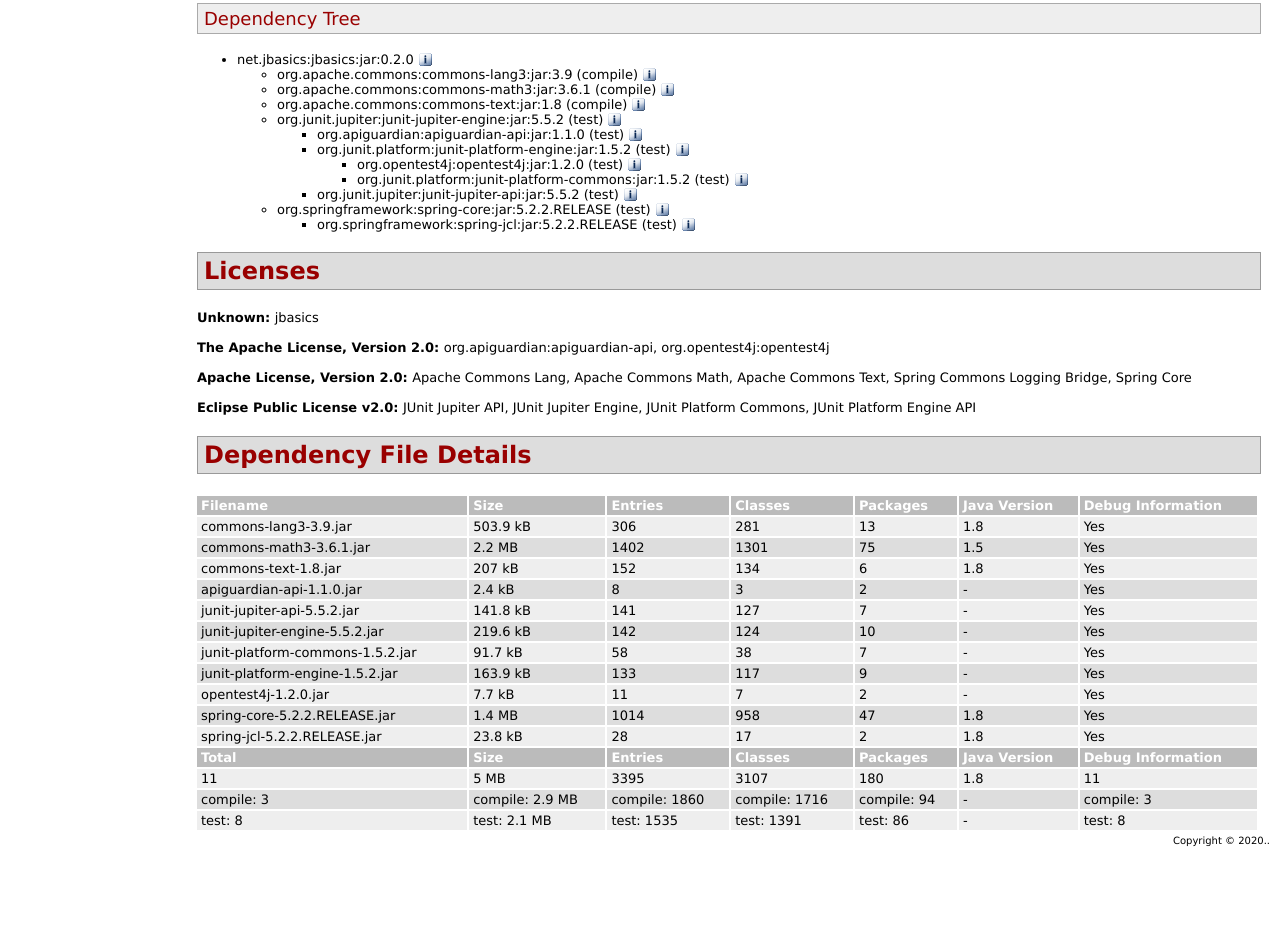
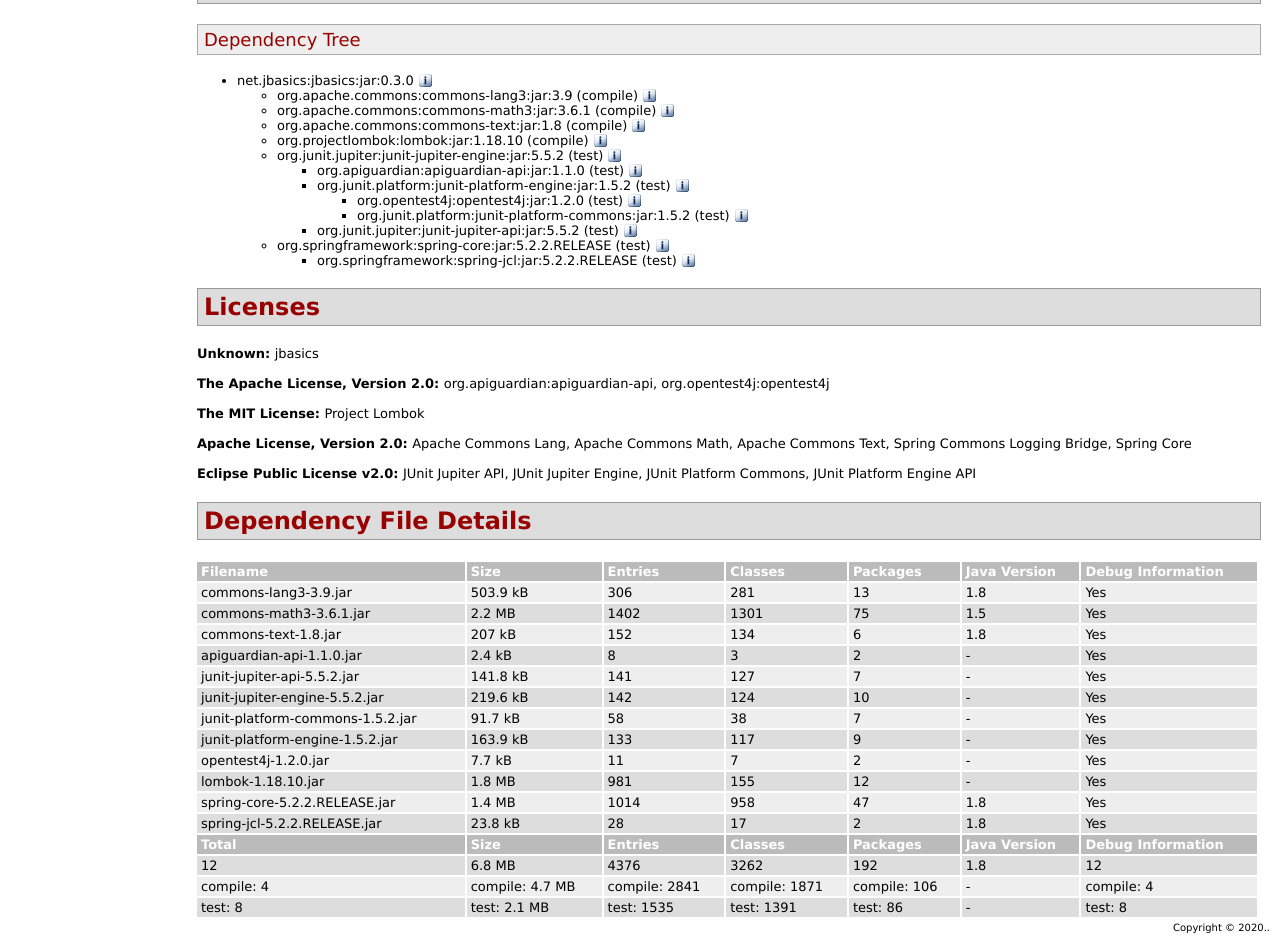
Before and after one commit to rob-stoecklein/rstoeck.github.io, a plain HTML site: page site/dependencies.html in a window 1280 px wide. Shown: the part 878-1824 px from the top of the page. Before the commit the page ends 1737 px from the top, so only its background shows below. Drawn offline with Linux system fonts and the light colour scheme.

Commit message:
Site v0.3.0

```diff
--- a/site/dependencies.html
+++ b/site/dependencies.html
@@ -1,6 +1,6 @@
 <!DOCTYPE html>
 <!--
- | Generated by Apache Maven Doxia Site Renderer 1.9.1 from org.apache.maven.plugins:maven-project-info-reports-plugin:3.0.0:dependencies at 2020-01-10
+ | Generated by Apache Maven Doxia Site Renderer 1.9.1 from org.apache.maven.plugins:maven-project-info-reports-plugin:3.0.0:dependencies at 2020-01-15
 
  | Rendered using Apache Maven Default Skin
 -->
@@ -25,8 +25,8 @@
     </div>
     <div id="breadcrumbs">
       <div class="xleft">
-        <span id="publishDate">Last Published: 2020-01-10</span>
-          &#xA0;| <span id="projectVersion">Version: 0.2.0</span>
+        <span id="publishDate">Last Published: 2020-01-15</span>
+          &#xA0;| <span id="projectVersion">Version: 0.3.0</span>
       </div>
       <div class="xright"><a href="./" title="jbasics">jbasics</a>      </div>
       <div class="clear">
@@ -85,7 +85,13 @@
 <td><a class="externalLink" href="https://commons.apache.org/proper/commons-text">commons-text</a></td>
 <td>1.8</td>
 <td>jar</td>
-<td><a class="externalLink" href="https://www.apache.org/licenses/LICENSE-2.0.txt">Apache License, Version 2.0</a></td></tr></table></section><a name="Project_Dependencies_test"></a><section>
+<td><a class="externalLink" href="https://www.apache.org/licenses/LICENSE-2.0.txt">Apache License, Version 2.0</a></td></tr>
+<tr class="a">
+<td>org.projectlombok</td>
+<td><a class="externalLink" href="https://projectlombok.org">lombok</a></td>
+<td>1.18.10</td>
+<td>jar</td>
+<td><a class="externalLink" href="https://projectlombok.org/LICENSE">The MIT License</a></td></tr></table></section><a name="Project_Dependencies_test"></a><section>
 <h3><a name="test"></a>test</h3>
 <p>The following is a list of test dependencies for this project. These dependencies are only required to compile and run unit tests for the application:</p>
 <table border="0" class="bodyTable">
@@ -177,7 +183,7 @@
 <a name="Dependency_Tree"></a><section>
 <h3><a name="Dependency_Tree"></a>Dependency Tree</h3>
 <ul>
-<li>net.jbasics:jbasics:jar:0.2.0 <img id="_img1" src="./images/icon_info_sml.gif" alt="[Information]" onclick="toggleDependencyDetails( '_dep0', '_img1' );" style="cursor: pointer; vertical-align: text-bottom;"></img><div id="_dep0" style="display:none">
+<li>net.jbasics:jbasics:jar:0.3.0 <img id="_img1" src="./images/icon_info_sml.gif" alt="[Information]" onclick="toggleDependencyDetails( '_dep0', '_img1' );" style="cursor: pointer; vertical-align: text-bottom;"></img><div id="_dep0" style="display:none">
 <table border="0" class="bodyTable">
 <tr class="a">
 <th>jbasics</th></tr>
@@ -216,7 +222,16 @@
 <p><b>Description: </b>Apache Commons Text is a library focused on algorithms working on strings.</p>
 <p><b>URL: </b><a class="externalLink" href="https://commons.apache.org/proper/commons-text">https://commons.apache.org/proper/commons-text</a></p>
 <p><b>Project Licenses: </b><a class="externalLink" href="https://www.apache.org/licenses/LICENSE-2.0.txt">Apache License, Version 2.0</a></p></td></tr></table></div></li>
-<li>org.junit.jupiter:junit-jupiter-engine:jar:5.5.2 (test) <img id="_img9" src="./images/icon_info_sml.gif" alt="[Information]" onclick="toggleDependencyDetails( '_dep8', '_img9' );" style="cursor: pointer; vertical-align: text-bottom;"></img><div id="_dep8" style="display:none">
+<li>org.projectlombok:lombok:jar:1.18.10 (compile) <img id="_img9" src="./images/icon_info_sml.gif" alt="[Information]" onclick="toggleDependencyDetails( '_dep8', '_img9' );" style="cursor: pointer; vertical-align: text-bottom;"></img><div id="_dep8" style="display:none">
+<table border="0" class="bodyTable">
+<tr class="a">
+<th>Project Lombok</th></tr>
+<tr class="b">
+<td>
+<p><b>Description: </b>Spice up your java: Automatic Resource Management, automatic generation of getters, setters, equals, hashCode and toString, and more!</p>
+<p><b>URL: </b><a class="externalLink" href="https://projectlombok.org">https://projectlombok.org</a></p>
+<p><b>Project Licenses: </b><a class="externalLink" href="https://projectlombok.org/LICENSE">The MIT License</a></p></td></tr></table></div></li>
+<li>org.junit.jupiter:junit-jupiter-engine:jar:5.5.2 (test) <img id="_img11" src="./images/icon_info_sml.gif" alt="[Information]" onclick="toggleDependencyDetails( '_dep10', '_img11' );" style="cursor: pointer; vertical-align: text-bottom;"></img><div id="_dep10" style="display:none">
 <table border="0" class="bodyTable">
 <tr class="a">
 <th>JUnit Jupiter Engine</th></tr>
@@ -226,7 +241,7 @@
 <p><b>URL: </b><a class="externalLink" href="https://junit.org/junit5/">https://junit.org/junit5/</a></p>
 <p><b>Project Licenses: </b><a class="externalLink" href="https://www.eclipse.org/legal/epl-v20.html">Eclipse Public License v2.0</a></p></td></tr></table></div>
 <ul>
-<li>org.apiguardian:apiguardian-api:jar:1.1.0 (test) <img id="_img11" src="./images/icon_info_sml.gif" alt="[Information]" onclick="toggleDependencyDetails( '_dep10', '_img11' );" style="cursor: pointer; vertical-align: text-bottom;"></img><div id="_dep10" style="display:none">
+<li>org.apiguardian:apiguardian-api:jar:1.1.0 (test) <img id="_img13" src="./images/icon_info_sml.gif" alt="[Information]" onclick="toggleDependencyDetails( '_dep12', '_img13' );" style="cursor: pointer; vertical-align: text-bottom;"></img><div id="_dep12" style="display:none">
 <table border="0" class="bodyTable">
 <tr class="a">
 <th>org.apiguardian:apiguardian-api</th></tr>
@@ -235,7 +250,7 @@
 <p><b>Description: </b>@API Guardian</p>
 <p><b>URL: </b><a class="externalLink" href="https://github.com/apiguardian-team/apiguardian">https://github.com/apiguardian-team/apiguardian</a></p>
 <p><b>Project Licenses: </b><a class="externalLink" href="http://www.apache.org/licenses/LICENSE-2.0.txt">The Apache License, Version 2.0</a></p></td></tr></table></div></li>
-<li>org.junit.platform:junit-platform-engine:jar:1.5.2 (test) <img id="_img13" src="./images/icon_info_sml.gif" alt="[Information]" onclick="toggleDependencyDetails( '_dep12', '_img13' );" style="cursor: pointer; vertical-align: text-bottom;"></img><div id="_dep12" style="display:none">
+<li>org.junit.platform:junit-platform-engine:jar:1.5.2 (test) <img id="_img15" src="./images/icon_info_sml.gif" alt="[Information]" onclick="toggleDependencyDetails( '_dep14', '_img15' );" style="cursor: pointer; vertical-align: text-bottom;"></img><div id="_dep14" style="display:none">
 <table border="0" class="bodyTable">
 <tr class="a">
 <th>JUnit Platform Engine API</th></tr>
@@ -245,7 +260,7 @@
 <p><b>URL: </b><a class="externalLink" href="https://junit.org/junit5/">https://junit.org/junit5/</a></p>
 <p><b>Project Licenses: </b><a class="externalLink" href="https://www.eclipse.org/legal/epl-v20.html">Eclipse Public License v2.0</a></p></td></tr></table></div>
 <ul>
-<li>org.opentest4j:opentest4j:jar:1.2.0 (test) <img id="_img15" src="./images/icon_info_sml.gif" alt="[Information]" onclick="toggleDependencyDetails( '_dep14', '_img15' );" style="cursor: pointer; vertical-align: text-bottom;"></img><div id="_dep14" style="display:none">
+<li>org.opentest4j:opentest4j:jar:1.2.0 (test) <img id="_img17" src="./images/icon_info_sml.gif" alt="[Information]" onclick="toggleDependencyDetails( '_dep16', '_img17' );" style="cursor: pointer; vertical-align: text-bottom;"></img><div id="_dep16" style="display:none">
 <table border="0" class="bodyTable">
 <tr class="a">
 <th>org.opentest4j:opentest4j</th></tr>
@@ -254,7 +269,7 @@
 <p><b>Description: </b>Open Test Alliance for the JVM</p>
 <p><b>URL: </b><a class="externalLink" href="https://github.com/ota4j-team/opentest4j">https://github.com/ota4j-team/opentest4j</a></p>
 <p><b>Project Licenses: </b><a class="externalLink" href="http://www.apache.org/licenses/LICENSE-2.0.txt">The Apache License, Version 2.0</a></p></td></tr></table></div></li>
-<li>org.junit.platform:junit-platform-commons:jar:1.5.2 (test) <img id="_img17" src="./images/icon_info_sml.gif" alt="[Information]" onclick="toggleDependencyDetails( '_dep16', '_img17' );" style="cursor: pointer; vertical-align: text-bottom;"></img><div id="_dep16" style="display:none">
+<li>org.junit.platform:junit-platform-commons:jar:1.5.2 (test) <img id="_img19" src="./images/icon_info_sml.gif" alt="[Information]" onclick="toggleDependencyDetails( '_dep18', '_img19' );" style="cursor: pointer; vertical-align: text-bottom;"></img><div id="_dep18" style="display:none">
 <table border="0" class="bodyTable">
 <tr class="a">
 <th>JUnit Platform Commons</th></tr>
@@ -263,7 +278,7 @@
 <p><b>Description: </b>Module &quot;junit-platform-commons&quot; of JUnit 5.</p>
 <p><b>URL: </b><a class="externalLink" href="https://junit.org/junit5/">https://junit.org/junit5/</a></p>
 <p><b>Project Licenses: </b><a class="externalLink" href="https://www.eclipse.org/legal/epl-v20.html">Eclipse Public License v2.0</a></p></td></tr></table></div></li></ul></li>
-<li>org.junit.jupiter:junit-jupiter-api:jar:5.5.2 (test) <img id="_img19" src="./images/icon_info_sml.gif" alt="[Information]" onclick="toggleDependencyDetails( '_dep18', '_img19' );" style="cursor: pointer; vertical-align: text-bottom;"></img><div id="_dep18" style="display:none">
+<li>org.junit.jupiter:junit-jupiter-api:jar:5.5.2 (test) <img id="_img21" src="./images/icon_info_sml.gif" alt="[Information]" onclick="toggleDependencyDetails( '_dep20', '_img21' );" style="cursor: pointer; vertical-align: text-bottom;"></img><div id="_dep20" style="display:none">
 <table border="0" class="bodyTable">
 <tr class="a">
 <th>JUnit Jupiter API</th></tr>
@@ -272,7 +287,7 @@
 <p><b>Description: </b>Module &quot;junit-jupiter-api&quot; of JUnit 5.</p>
 <p><b>URL: </b><a class="externalLink" href="https://junit.org/junit5/">https://junit.org/junit5/</a></p>
 <p><b>Project Licenses: </b><a class="externalLink" href="https://www.eclipse.org/legal/epl-v20.html">Eclipse Public License v2.0</a></p></td></tr></table></div></li></ul></li>
-<li>org.springframework:spring-core:jar:5.2.2.RELEASE (test) <img id="_img21" src="./images/icon_info_sml.gif" alt="[Information]" onclick="toggleDependencyDetails( '_dep20', '_img21' );" style="cursor: pointer; vertical-align: text-bottom;"></img><div id="_dep20" style="display:none">
+<li>org.springframework:spring-core:jar:5.2.2.RELEASE (test) <img id="_img23" src="./images/icon_info_sml.gif" alt="[Information]" onclick="toggleDependencyDetails( '_dep22', '_img23' );" style="cursor: pointer; vertical-align: text-bottom;"></img><div id="_dep22" style="display:none">
 <table border="0" class="bodyTable">
 <tr class="a">
 <th>Spring Core</th></tr>
@@ -282,7 +297,7 @@
 <p><b>URL: </b><a class="externalLink" href="https://github.com/spring-projects/spring-framework">https://github.com/spring-projects/spring-framework</a></p>
 <p><b>Project Licenses: </b><a class="externalLink" href="https://www.apache.org/licenses/LICENSE-2.0">Apache License, Version 2.0</a></p></td></tr></table></div>
 <ul>
-<li>org.springframework:spring-jcl:jar:5.2.2.RELEASE (test) <img id="_img23" src="./images/icon_info_sml.gif" alt="[Information]" onclick="toggleDependencyDetails( '_dep22', '_img23' );" style="cursor: pointer; vertical-align: text-bottom;"></img><div id="_dep22" style="display:none">
+<li>org.springframework:spring-jcl:jar:5.2.2.RELEASE (test) <img id="_img25" src="./images/icon_info_sml.gif" alt="[Information]" onclick="toggleDependencyDetails( '_dep24', '_img25' );" style="cursor: pointer; vertical-align: text-bottom;"></img><div id="_dep24" style="display:none">
 <table border="0" class="bodyTable">
 <tr class="a">
 <th>Spring Commons Logging Bridge</th></tr>
@@ -294,6 +309,7 @@
 <h2><a name="Licenses"></a>Licenses</h2>
 <p><b>Unknown: </b>jbasics</p>
 <p><b>The Apache License, Version 2.0: </b>org.apiguardian:apiguardian-api, org.opentest4j:opentest4j</p>
+<p><b>The MIT License: </b>Project Lombok</p>
 <p><b>Apache License, Version 2.0: </b>Apache Commons Lang, Apache Commons Math, Apache Commons Text, Spring Commons Logging Bridge, Spring Core</p>
 <p><b>Eclipse Public License v2.0: </b>JUnit Jupiter API, JUnit Jupiter Engine, JUnit Platform Commons, JUnit Platform Engine API</p></section><a name="Dependency_File_Details"></a><section>
 <h2><a name="Dependency_File_Details"></a>Dependency File Details</h2>
@@ -379,6 +395,14 @@
 <td>-</td>
 <td>Yes</td></tr>
 <tr class="a">
+<td>lombok-1.18.10.jar</td>
+<td>1.8 MB</td>
+<td>981</td>
+<td>155</td>
+<td>12</td>
+<td>-</td>
+<td>Yes</td></tr>
+<tr class="b">
 <td>spring-core-5.2.2.RELEASE.jar</td>
 <td>1.4 MB</td>
 <td>1014</td>
@@ -386,7 +410,7 @@
 <td>47</td>
 <td>1.8</td>
 <td>Yes</td></tr>
-<tr class="b">
+<tr class="a">
 <td>spring-jcl-5.2.2.RELEASE.jar</td>
 <td>23.8 kB</td>
 <td>28</td>
@@ -394,7 +418,7 @@
 <td>2</td>
 <td>1.8</td>
 <td>Yes</td></tr>
-<tr class="a">
+<tr class="b">
 <th>Total</th>
 <th>Size</th>
 <th>Entries</th>
@@ -402,23 +426,23 @@
 <th>Packages</th>
 <th>Java Version</th>
 <th>Debug Information</th></tr>
+<tr class="a">
+<td>12</td>
+<td>6.8 MB</td>
+<td>4376</td>
+<td>3262</td>
+<td>192</td>
+<td>1.8</td>
+<td>12</td></tr>
 <tr class="b">
-<td>11</td>
-<td>5 MB</td>
-<td>3395</td>
-<td>3107</td>
-<td>180</td>
-<td>1.8</td>
-<td>11</td></tr>
+<td>compile: 4</td>
+<td>compile: 4.7 MB</td>
+<td>compile: 2841</td>
+<td>compile: 1871</td>
+<td>compile: 106</td>
+<td>-</td>
+<td>compile: 4</td></tr>
 <tr class="a">
-<td>compile: 3</td>
-<td>compile: 2.9 MB</td>
-<td>compile: 1860</td>
-<td>compile: 1716</td>
-<td>compile: 94</td>
-<td>-</td>
-<td>compile: 3</td></tr>
-<tr class="b">
 <td>test: 8</td>
 <td>test: 2.1 MB</td>
 <td>test: 1535</td>
```
Also changed, not shown: site/dependency-info.html (+10 -10 lines), site/distribution-management.html (+3 -3 lines), site/index.html (+3 -3 lines), site/plugin-management.html (+5 -5 lines), site/plugins.html (+3 -3 lines), site/project-info.html (+3 -3 lines), site/scm.html (+3 -3 lines), site/summary.html (+5 -5 lines), site/team.html (+3 -3 lines).
